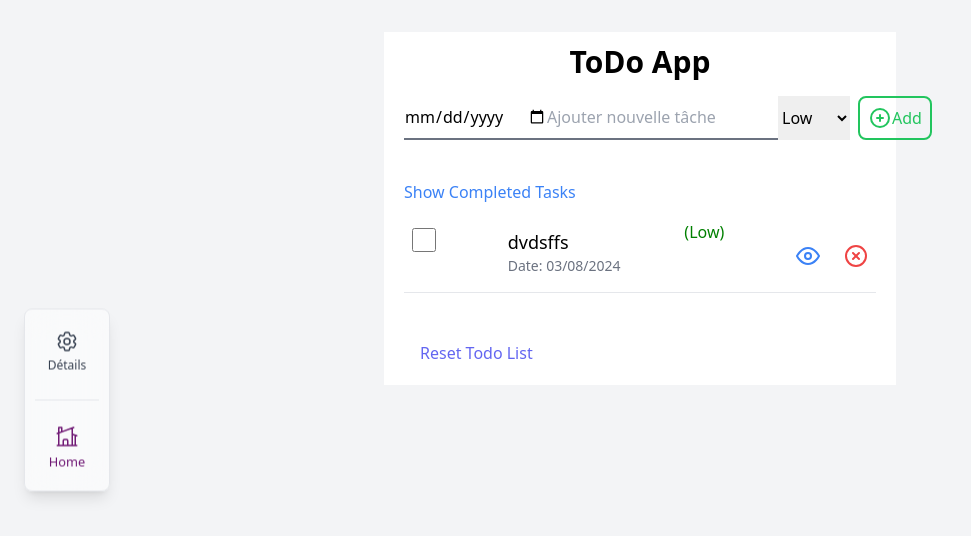
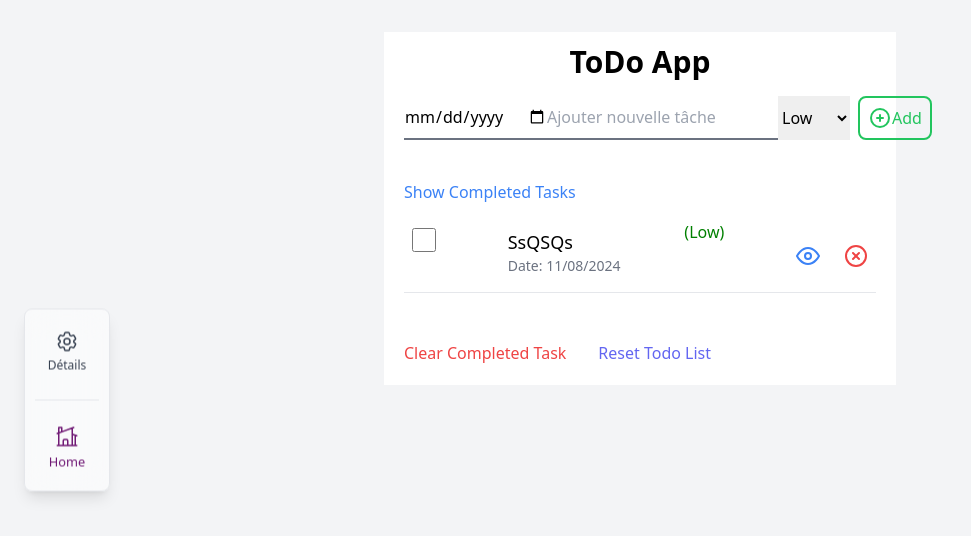
Before and after one commit to PicToWeb/todolist-Angular, an Angular app: page / in a window 1280 px wide. Shown: the top 536 px of the page, without its empty margins (0-971 px from the left). Built offline with nearby package versions, Linux system fonts and the light colour scheme; data requests are answered from the project's data file.

Commit message:
filtrer les tâches effectuées ou à faire

```diff
--- a/src/app/todo-list/todo-list.component.html
+++ b/src/app/todo-list/todo-list.component.html
@@ -5,9 +5,11 @@
       <digi-todo-add (addTodo)="addTask($event)"></digi-todo-add>
     </div>
     <div class="mt-8">
+      @if (hasTodos() || !showCompletedTodos) {
       <button (click)="toggleShowCompletedTodos()" class="underline-offset-1 p-2 text-blue-500">
         {{ showCompletedTodos ? 'Show Incomplete Tasks' : 'Show Completed Tasks' }}
       </button>
+      }
       <ul>
         <li *ngFor="let todo of todos$ | async | filterTodo: showCompletedTodos; trackBy: trackById"
             class="p-2 rounded-lg">
--- a/src/app/todo-list/todo-list.component.ts
+++ b/src/app/todo-list/todo-list.component.ts
@@ -1,6 +1,6 @@
 import {Component, OnInit} from '@angular/core';
 import {Todo, TodoService} from "../todo.service";
-import {defaultIfEmpty, first, map, Observable} from "rxjs";
+import {defaultIfEmpty, Observable} from "rxjs";
 import {TodoAddComponent} from "../todo-add/todo-add.component";
 import {AsyncPipe, NgForOf} from "@angular/common";
 import {TodoItemComponent} from "../todo-item/todo-item.component";
@@ -122,11 +122,8 @@ export class TodoListComponent implements OnInit {
    * @description Check if there are any todos
    * @returns true if there are todos, false otherwise
    */
-  hasTodos(): Observable<boolean> {
-    return this.todos$.pipe(
-      map(todos => todos.length > 0),
-      first()
-    );
+  hasTodos(): boolean {
+    return this.todoService.hasToDo();
   }
 
 }
--- a/src/app/todo.service.ts
+++ b/src/app/todo.service.ts
@@ -112,6 +112,11 @@ export class TodoService {
     return todos.some(todo => todo.completed);
   }
 
+  hasToDo(): boolean {
+    const todos = this.todosSubject.value;
+    return todos.some(todo => !todo.completed);
+  }
+
   /**
    * Clear all completed todos from the list of todos
    * @returns An observable that completes when the completed todos are removed
--- a/src/assets/db.json
+++ b/src/assets/db.json
@@ -1,11 +1,32 @@
 {
   "todos": [
     {
-      "id": "cdcbac32",
-      "title": "dvdsffs",
+      "id": "7ad94c2c",
+      "title": "gdfgggdf",
+      "completed": true,
+      "priority": "low",
+      "dueDate": "2024-08-03T00:00:00.000Z"
+    },
+    {
+      "id": "8565a68e",
+      "title": "qsdqsdqs",
+      "completed": true,
+      "priority": "low",
+      "dueDate": "2024-08-04T00:00:00.000Z"
+    },
+    {
+      "id": "9a791791",
+      "title": "SsQSQs",
       "completed": false,
       "priority": "low",
-      "dueDate": "2024-08-03T00:00:00.000Z"
+      "dueDate": "2024-08-11T00:00:00.000Z"
+    },
+    {
+      "id": "82001148",
+      "title": "qsdqssdqdd",
+      "completed": true,
+      "priority": "low",
+      "dueDate": "2024-08-04T00:00:00.000Z"
     }
   ]
 }
```
